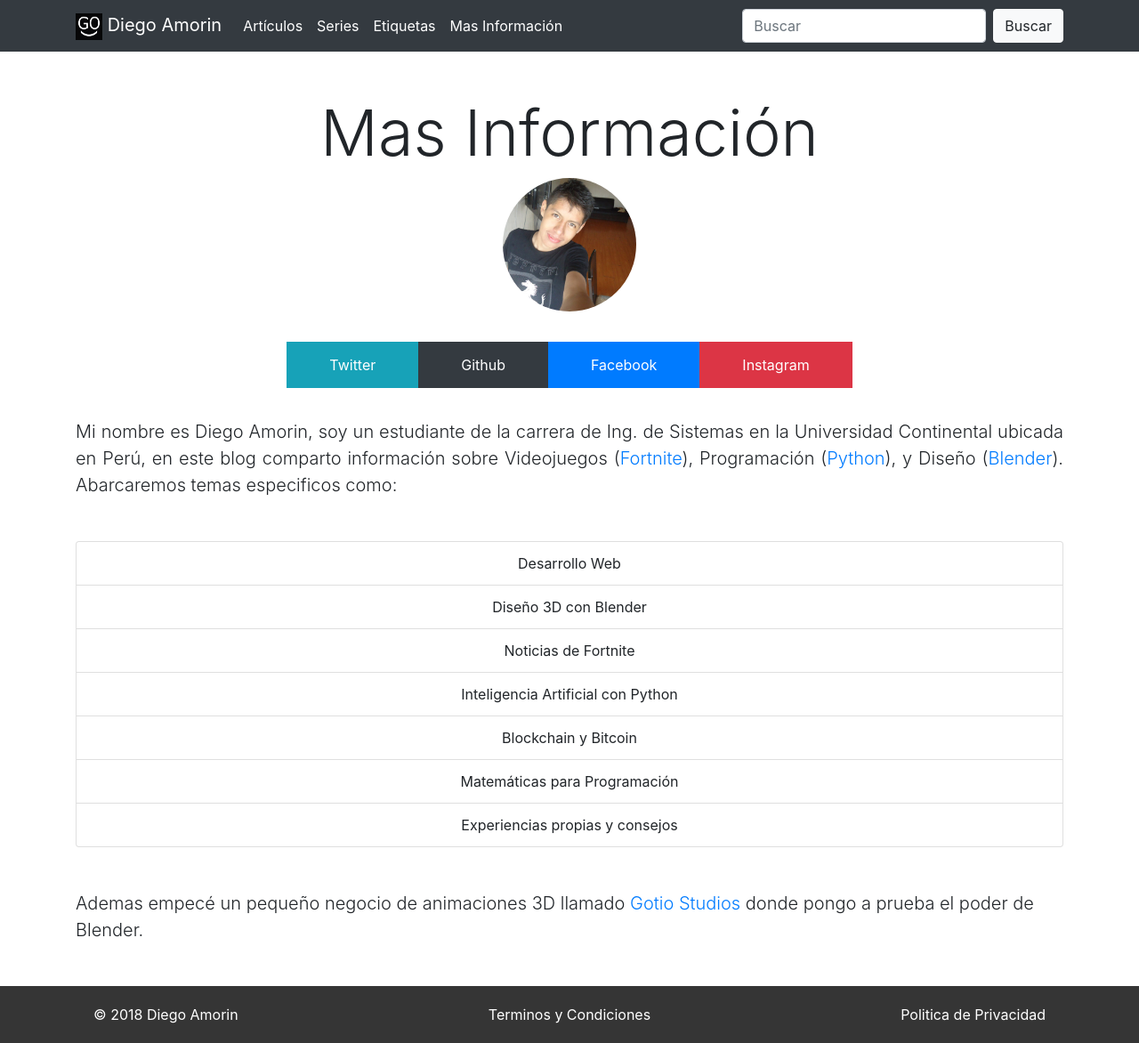
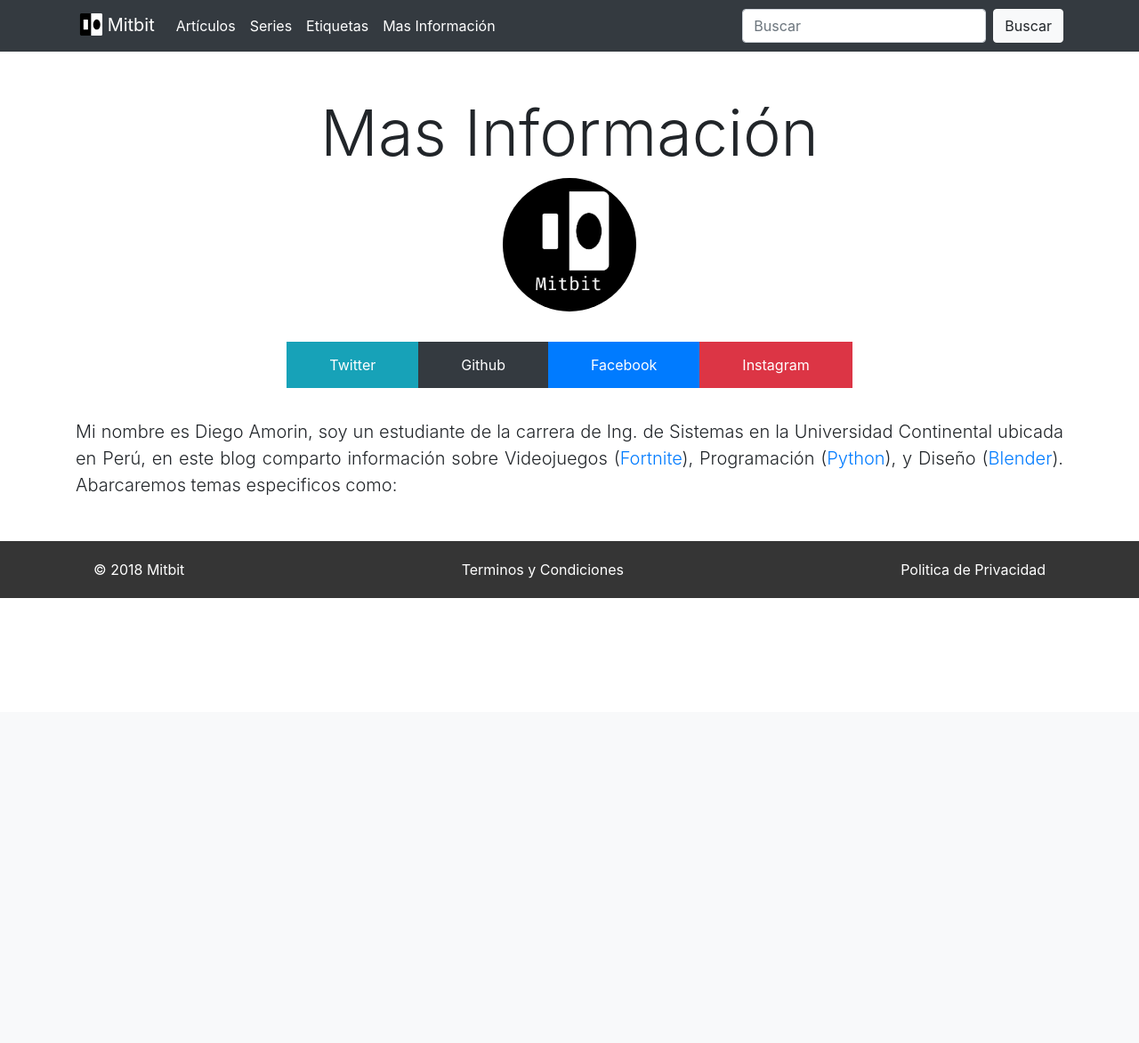
Before and after one commit to diegoamorin/vilvox, a Django app: page /about/ in a window 1280 px wide. Shown: the whole page at 89% size. After the commit the page ends 672 px from the top, so only its background shows below. Run offline with Django 3.2, Linux system fonts and the light colour scheme; some libraries are stand-ins or nearby versions.

Commit message:
Cambiamos el nombre de los html a mitbit

```diff
--- a/templates/about.html
+++ b/templates/about.html
@@ -2,12 +2,12 @@
 {% load static %}
 
 {% block title %}
-	Diego Amorin - About
+	Mitbit - About
 {% endblock %}
 
 {% block jumbo %}
 <h1 class="display-3">Mas Información</h1>
-<img class="perfil" src="{% static 'img/diego_perfil.jpg'%}" alt="perfil">
+<img class="perfil" src="{% static 'img/MitbitPerfil.png'%}" alt="perfil">
 {% endblock %}
 
 {% block content %}
@@ -26,7 +26,7 @@
 			</a>
 		</div>
 		<div  class="float-left">
-			<a href="https://www.facebook.com/diegoamse" class="py-3 px-5 bg-primary text-white" target="_blank">
+			<a href="https://www.facebook.com/yomitbit" class="py-3 px-5 bg-primary text-white" target="_blank">
 				Facebook
 			</a>
 		</div>
@@ -42,17 +42,4 @@
  en la Universidad Continental ubicada en Perú, en este blog comparto información sobre Videojuegos (<a href="http://www.fortnite.com/" target="_blank">Fortnite</a>), Programación (<a href="https://www.python.org/" target="_blank">Python</a>), y Diseño (<a href="https://www.blender.org/" target="_blank">Blender</a>).
  Abarcaremos temas especificos como: </p>
 
-<ul class="list-group text-center my-5">
-	<li class="list-group-item">Desarrollo Web</li>
-	<li class="list-group-item">Diseño 3D con Blender</li>
-	<li class="list-group-item">Noticias de Fortnite</li>
-	<li class="list-group-item">Inteligencia Artificial con Python</li>
-	<li class="list-group-item">Blockchain y Bitcoin</li>
-	<li class="list-group-item">Matemáticas para Programación</li>
-	<li class="list-group-item">Experiencias propias y consejos</li>
-</ul>
-
-<p class="lead my-5">
-Ademas empecé un pequeño negocio de animaciones 3D llamado <a href="https://www.youtube.com/channel/UCbBJL8OyV_5ikN5W8w8Mhww" target="_blank">Gotio Studios </a>donde pongo a prueba el poder de Blender.</p>
-
 {% endblock %}
--- a/templates/base.html
+++ b/templates/base.html
@@ -5,9 +5,9 @@
 		<meta charset="UTF-8">
 		<meta name="viewport" content="width=device-width, initial-scale=1.0">
 		<meta http-equiv="X-UA-Compatible" content="ie=edge">
-		<title>{% block title %}Diego Amorin{% endblock %}</title>
+		<title>{% block title %}Mitbit{% endblock %}</title>
 		<link rel="stylesheet" href="{% static 'css/bootstrap.min.css' %}">
-		<link rel="shortcut icon" type="image/png" href="{% static 'img/Icon.png' %}">
+		<link rel="shortcut icon" type="image/png" href="{% static 'img/dibujo.png' %}">
 		<link rel="stylesheet" href="{% static 'css/base.css' %}">
 	</head>
 	<body>
@@ -18,7 +18,7 @@
 		<div class="container">
 			<div class="text-center mt-5">
 				{% block jumbo %}
-				<h1 class="display-3">Diego Amorin</h1>
+				<h1 class="display-3">Mitbit</h1>
 				{% endblock %}
 			</div>
 			{% block content %}
--- a/templates/includes/_footer.html
+++ b/templates/includes/_footer.html
@@ -3,7 +3,7 @@
 <footer class="pie mt-5">
 	<div class="container">
 		<div class="wrapper d-flex justify-content-between">
-			<div class="footer-item">&copy; 2018 Diego Amorin</div>
+			<div class="footer-item">&copy; 2018 Mitbit</div>
 			<div class="footer-item"><a href="#" class="text-white">Terminos y Condiciones</a></div>
 			<div class="footer-item"><a href="#" class="text-white">Politica de Privacidad</a></div>
 		</div>
--- a/templates/includes/_nav.html
+++ b/templates/includes/_nav.html
@@ -2,7 +2,7 @@
 <nav class="navbar navbar-expand-lg navbar-dark bg-dark">
 	<div class="container">
 		<a class="navbar-brand" href="{% url 'index' %}">
-			<img src="{% static 'img/Icon.png' %}" alt="Logo" width=30 height="30"> Diego Amorin
+			<img src="{% static 'img/dibujo.svg' %}" alt="Logo" width=30 height="30"> Mitbit
 		</a>
 		<button class="navbar-toggler" type="button" data-toggle="collapse" data-target="#navbarSupportedContent" aria-controls="navbarSupportedContent" aria-expanded="false" aria-label="Toggle navigation">
 			<span class="navbar-toggler-icon"></span>
--- a/templates/index.html
+++ b/templates/index.html
@@ -2,8 +2,8 @@
 {% load static %}
 
 {% block jumbo %}
-<h1 class="display-3">Diego Amorin Segovia</h1>
-<p class="lead">Artículos de Programación, Diseño y Fortnite</p>
+<h1 class="display-3">Mitbit</h1>
+<p class="lead">Startups, Apps, Gadgets, Guías ...</p>
 
 {% if user.is_superuser %}
 	<a href="{% url 'addPost' %}" class="btn btn-outline-dark">Nueva Entrada</a>
--- a/templates/series.html
+++ b/templates/series.html
@@ -2,12 +2,10 @@
 {% load static %}
 
 {% block title %}
-Diego Amorin - Series
+Mitbit - Series
 {% endblock %}
 
-
 {% block jumbo %}
-
 	<h1 class="display-3">Series</h1>
 
 	{% if user.is_superuser %}
--- a/templates/tags.html
+++ b/templates/tags.html
@@ -1,7 +1,7 @@
 {% extends 'base.html' %}
 
 {% block title %}
-Diego Amorin - Tags
+Mitbit - Tags
 {% endblock %}
 
 {% block jumbo %}
```
Also changed, not shown: static/img/Icon.png (deleted), static/img/LogoDiegoAmSe.svg (deleted), static/img/MitbitPerfil.png (added), static/img/dibujo.png (added), static/img/dibujo.svg (added), static/img/diego_perfil.jpg (deleted).
